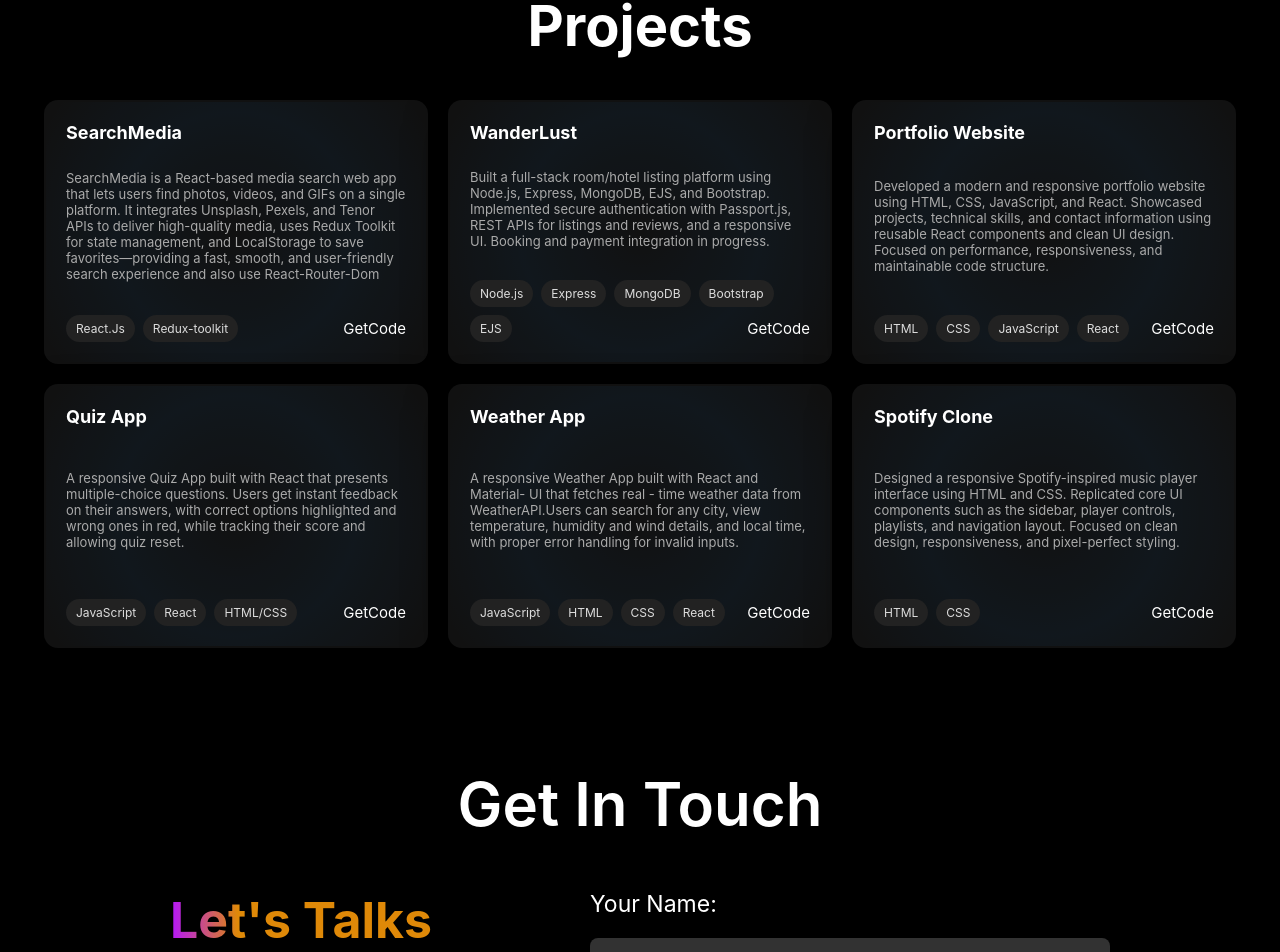
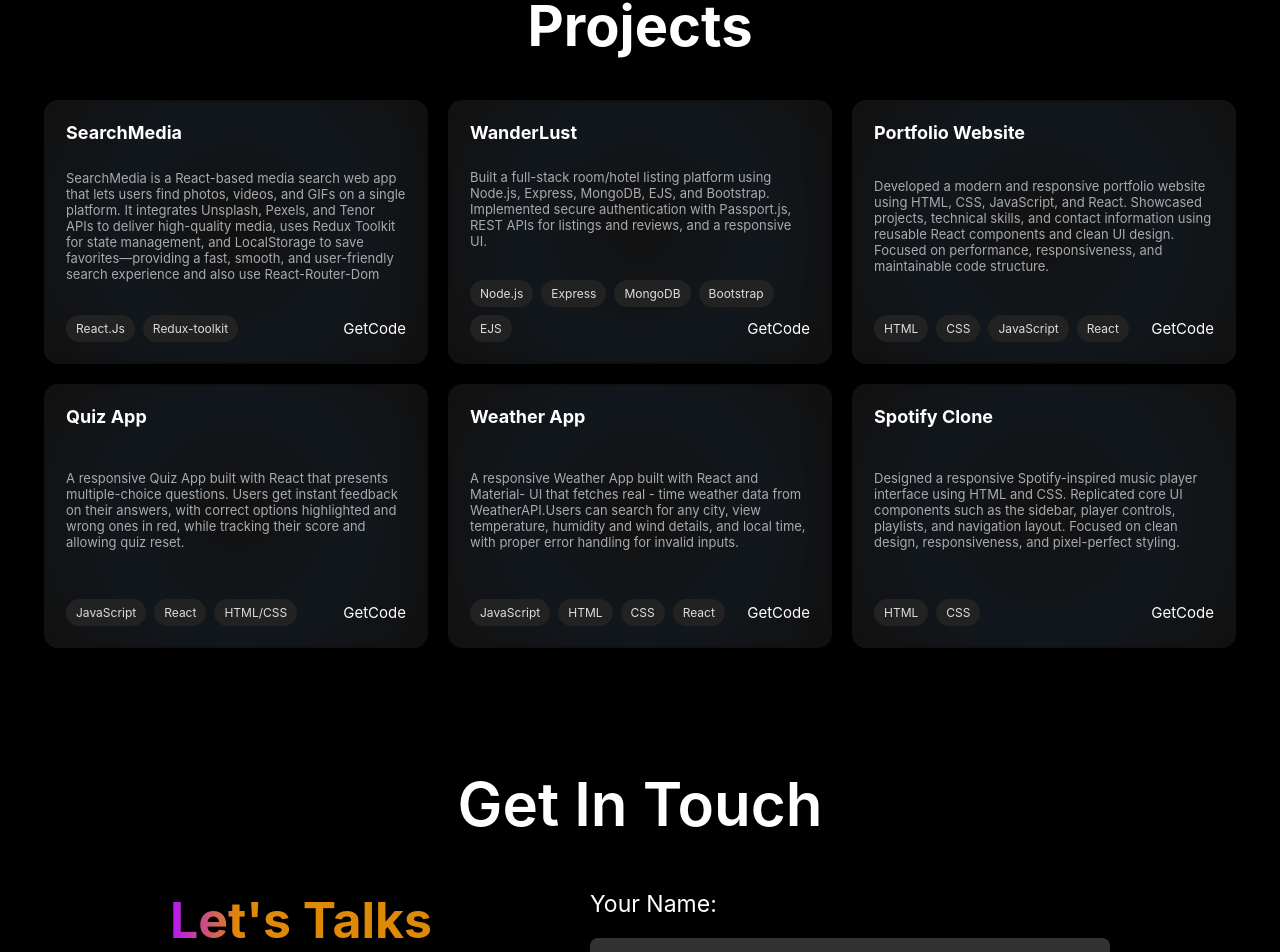
Before and after one commit to surajgupta9161/portfolio, a React (Vite) app: page / in a window 1280 px wide. Shown: the part 1670-2622 px from the top of the page. Built offline with nearby package versions, Linux system fonts and the light colour scheme.

Commit message:
edit project description

```diff
--- a/src/Data/Data.js
+++ b/src/Data/Data.js
@@ -7,7 +7,7 @@ const Data = [
     },
     {
         title: "WanderLust",
-        description: "Built a full-stack room/hotel listing platform using Node.js, Express, MongoDB, EJS, and Bootstrap. Implemented secure authentication with Passport.js, REST APIs for listings and reviews, and a responsive UI. Booking and payment integration in progress.",
+        description: "Built a full-stack room/hotel listing platform using Node.js, Express, MongoDB, EJS, and Bootstrap. Implemented secure authentication with Passport.js, REST APIs for listings and reviews, and a responsive UI.",
         technologies: ["Node.js", "Express", "MongoDB", "Bootstrap", "EJS"],
         link: "https://github.com/surajgupta9161/WanderLust"
     },
```
